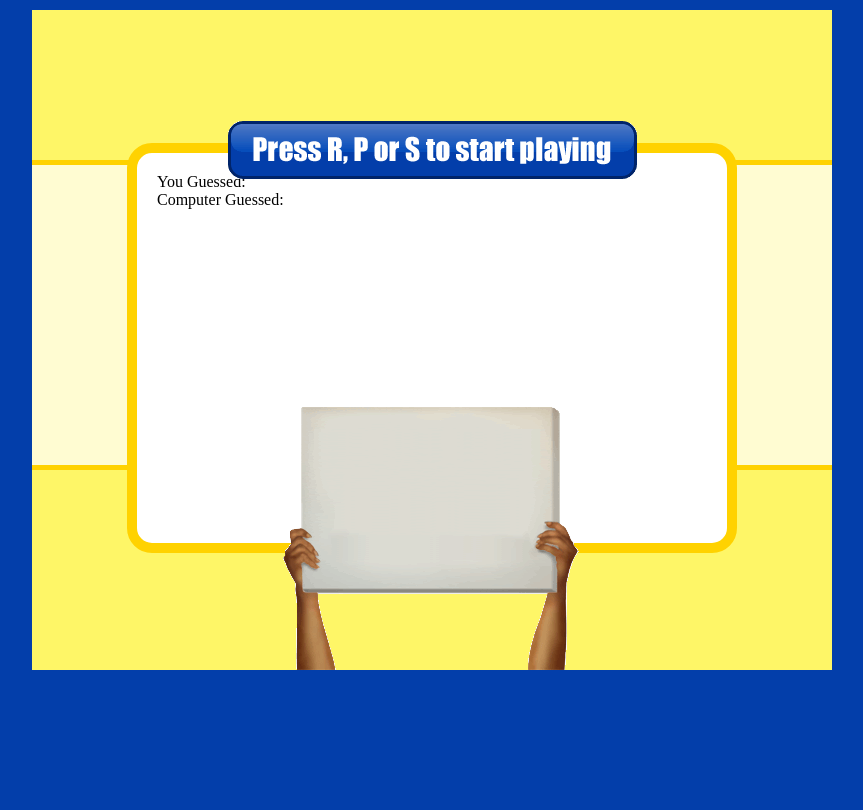
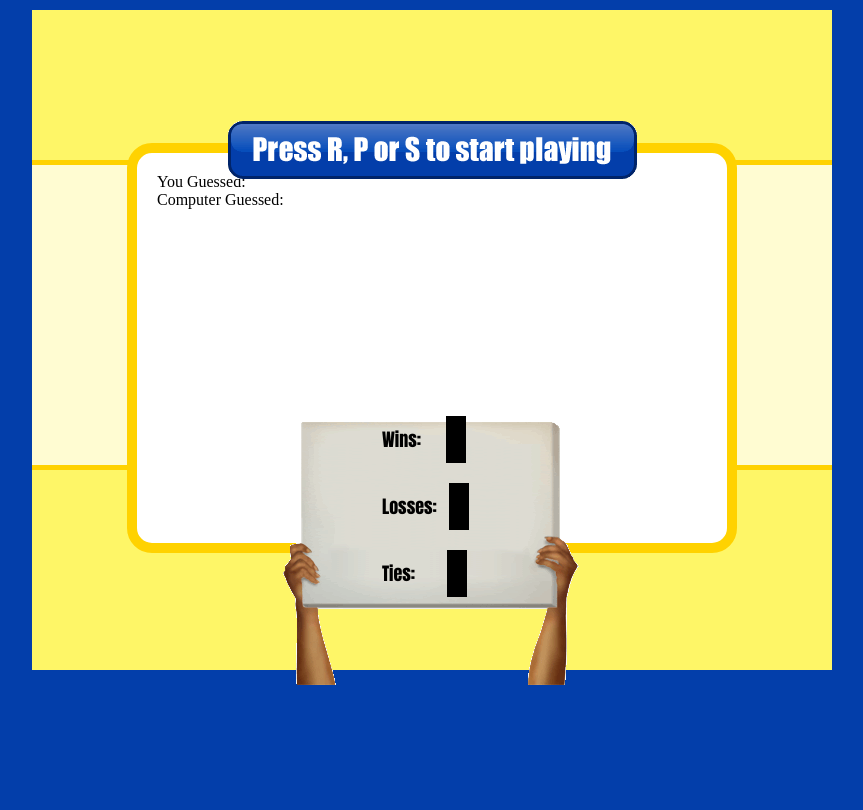
Before and after one commit to JasonMartocci/My-Portfolio, a PHP site: page /games/rock-paper-scissors/index.html in a window 1280 px wide. Shown: the whole page, without its empty margins (208-1071 px from the left). Run offline with PHP 8.4, Linux system fonts and the light colour scheme.

Commit message:
fixed scoreboard on RPS

```diff
--- a/games/rock-paper-scissors/css/style.css
+++ b/games/rock-paper-scissors/css/style.css
@@ -57,11 +57,37 @@ html, body {
 }
 .scores{
     position: relative;
-	margin: 0 auto;
+	margin: -64px 0 0 80px;
 	z-index: 1;
 }
 #scorecard{
-	margin: -64px auto;
+	margin: -186px auto;
 	height: 300px;
 	width: 300px;
 }
+.scoreboardLabels{
+	padding: 20px;
+	font-size: 18px;
+	font-family: impact;
+}
+#scoreboardLabels{
+	min-width: 250px;
+}
+#wins{
+	margin-left: 25px;
+	background-color: black;
+	color: white;
+	padding: 10px;
+}
+#losses{
+	margin-left: 12px;
+	background-color: black;
+	color: white;
+	padding: 10px;
+}
+#ties{
+	margin-left: 32px;
+	background-color: black;
+	color: white;
+	padding: 10px;
+}
--- a/games/rock-paper-scissors/index.html
+++ b/games/rock-paper-scissors/index.html
@@ -21,9 +21,9 @@
 		<div class="row3">
 			<div class="scoreboard">
 				<div class="scores">
-					<div id="wins"></div>
-					<div id="losses"></div>
-					<div id="ties"></div>
+					<div class="scoreboardLabels"><span id="scoreboardLabels">Wins: </span> <span id="wins"></span></div>
+					<div class="scoreboardLabels"><span id="scoreboardLabels">Losses: </span> <span id="losses"></span></div>
+					<div class="scoreboardLabels"><span id="scoreboardLabels">Ties: </span> <span id="ties"></span></div>
 				</div>
 				<div id="scorecard"><img src="images/scorecard.png" alt="Scorecard" /></div>
 			</div>
--- a/games/rock-paper-scissors/js/game.js
+++ b/games/rock-paper-scissors/js/game.js
@@ -24,13 +24,13 @@ document.onkeyup = function(event) {
         }else if (userGuess == computerGuess){
             ties++;
         }
-        var displayWins = "wins:" + wins + " ";
+        var displayWins = wins;
         document.querySelector('#wins').innerHTML = displayWins;
 
-        var displayLosses = "losses:" + losses + " ";
+        var displayLosses = losses;
         document.querySelector('#losses').innerHTML = displayLosses;
 
-        var displayTies = "ties:" + ties + " ";
+        var displayTies = ties;
         document.querySelector('#ties').innerHTML = displayTies;
 
         var displayUserGuess = userGuess;
```
